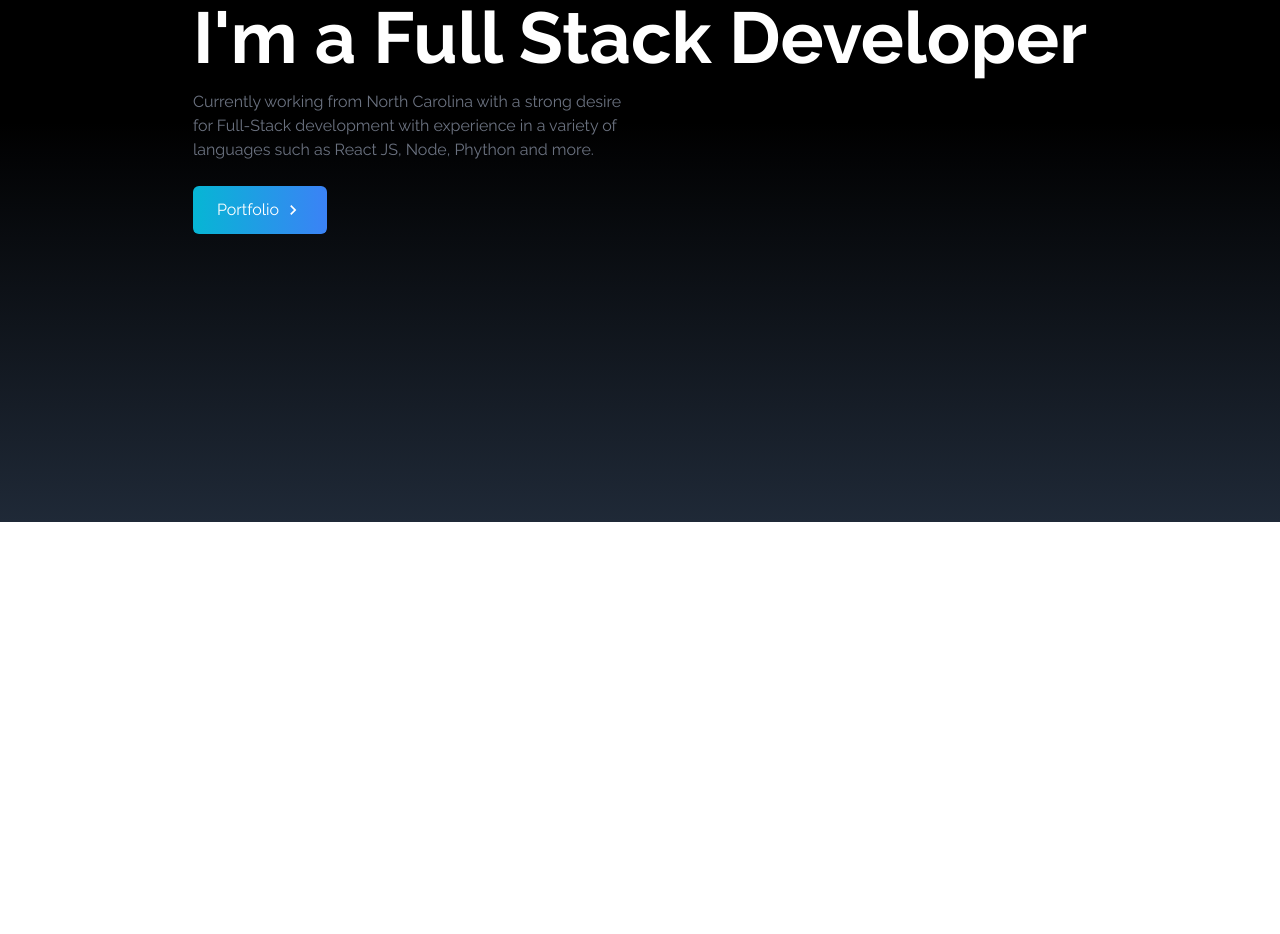
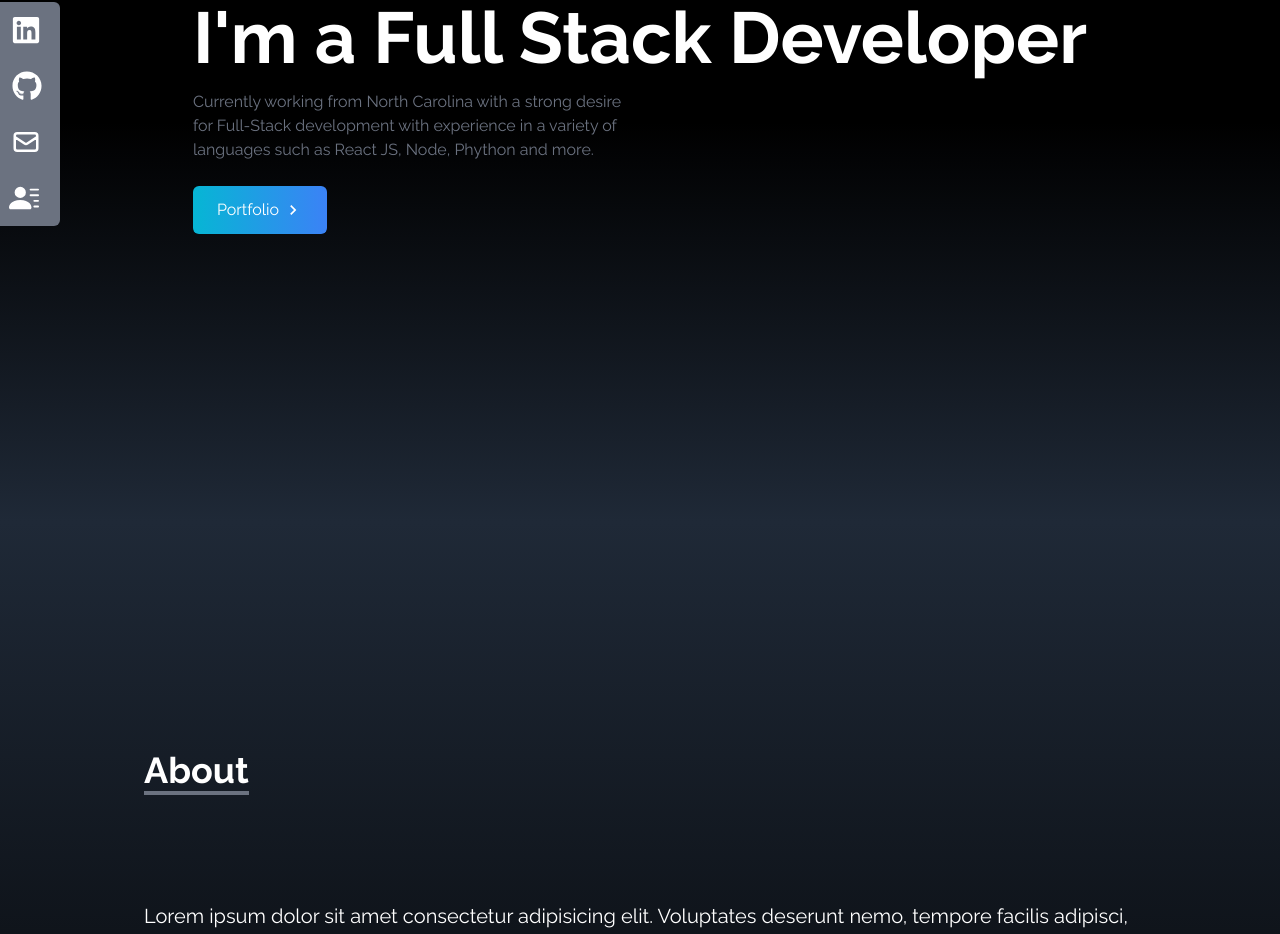
Before and after one commit to jonesdy99/MainPortfolio, a React (Create React App) app: page / in a window 1280 px wide. Shown: the part 278-1212 px from the top of the page. Before the commit the page ends 800 px from the top, so only its background shows below. Built offline with nearby package versions, Linux system fonts and the light colour scheme.

Commit message:
implement about section and social links

```diff
--- a/src/App.js
+++ b/src/App.js
@@ -1,5 +1,7 @@
+import About from "./components/About";
 import Home from "./components/Home";
 import NavBar from "./components/NavBar";
+import SocialLinks from "./components/SocialLinks";
 
 
 function App() {
@@ -7,6 +9,10 @@
     <div>
       <NavBar/>
       <Home/>
+      <About/>
+
+
+      <SocialLinks/>
     </div>
   );
 }
--- /dev/null
+++ b/src/components/About.jsx
@@ -0,0 +1,24 @@
+import React from 'react'
+
+const About = () => {
+  return (
+    <div name='about' className='w-full h-screen bg-gradient-to-b from-gray-800 to to-black text-white'>
+      <div className='max-w-screen-lg p-4 mx-auto flex flex-col justify-center w-full h-full'>
+        <div className='pb-8'>
+          <p className='text-4xl font-bold inline border-b-4 border-gray-500'>
+            About
+          </p>
+        </div>
+        <p className='text-xl mt-20'>
+          Lorem ipsum dolor sit amet consectetur adipisicing elit. Voluptates deserunt nemo, tempore facilis adipisci, quo eveniet, atque veritatis voluptate nam nihil voluptas ullam repellat dolores quis dolore laborum dolorem. Corporis!
+        </p>
+        <br />
+        <p className='text-xl'>
+          Lorem ipsum dolor sit amet consectetur adipisicing elit. Eos at mollitia nihil corrupti, dolore blanditiis sapiente dolores, numquam animi laudantium molestiae est adipisci ex provident amet aliquid sed rerum consequuntur!
+        </p>
+      </div>
+    </div>
+  )
+}
+
+export default About
--- /dev/null
+++ b/src/components/SocialLinks.jsx
@@ -0,0 +1,69 @@
+import React from 'react'
+import { FaGithub, FaLinkedin } from 'react-icons/fa'
+import {HiOutlineMail} from 'react-icons/hi'
+import {BsFillPersonLinesFill} from 'react-icons/bs'
+
+const SocialLinks = () => {
+
+  const links = [
+    {
+      id: 1,
+      child: (
+        <>
+          LinkedIn <FaLinkedin size={30} className='ml-4'/>
+        </>
+      ),
+      href: 'https://www.linkedin.com/in/dylan-j-8b3365122/',
+      style: 'rounded-tr-md'
+    },
+    {
+      id: 2,
+      child: (
+        <>
+          GitHub <FaGithub size={30} className='ml-7'/>
+        </>
+      ),
+      href: 'https://github.com/jonesdy99',
+    },
+    {
+      id: 3,
+      child: (
+        <>
+          Mail <HiOutlineMail size={30} className='ml-12'/>
+        </>
+      ),
+      href: 'mailto:jonesdylan1165@gmail.com',
+    },
+    {
+      id: 4,
+      child: (
+        <>
+          Resume <BsFillPersonLinesFill size={30} className='ml-4'/>
+        </>
+      ),
+      href: '/ResumePDF.pdf',
+      style: 'rounded-br-md',
+      download: true,
+    }
+  ]
+
+  return (
+    <div className='hidden lg:flex flex-col top-[35%] left-0 fixed'>
+      <ul>
+        {links.map(({id, child, href, style, download}) => (
+        <li key={id} className={"flex justify-between items-center w-40 h-14 px-4 ml-[-100px] bg-gray-500 hover:ml-[-10px] hover:rounded-md duration-300" + " " + style}>
+            <a href={href}
+            className='flex justify-between items-center w-40 h-14 px-4 text-white'
+            download={download}
+            target='_blank'
+            rel='noreferrer'>
+              {child}
+            </a>
+        </li>
+        ))}
+      </ul>
+    </div>
+  )
+}
+
+export default SocialLinks
```
Also changed, not shown: 1 other file (tests, documents, lock files or other folders).
